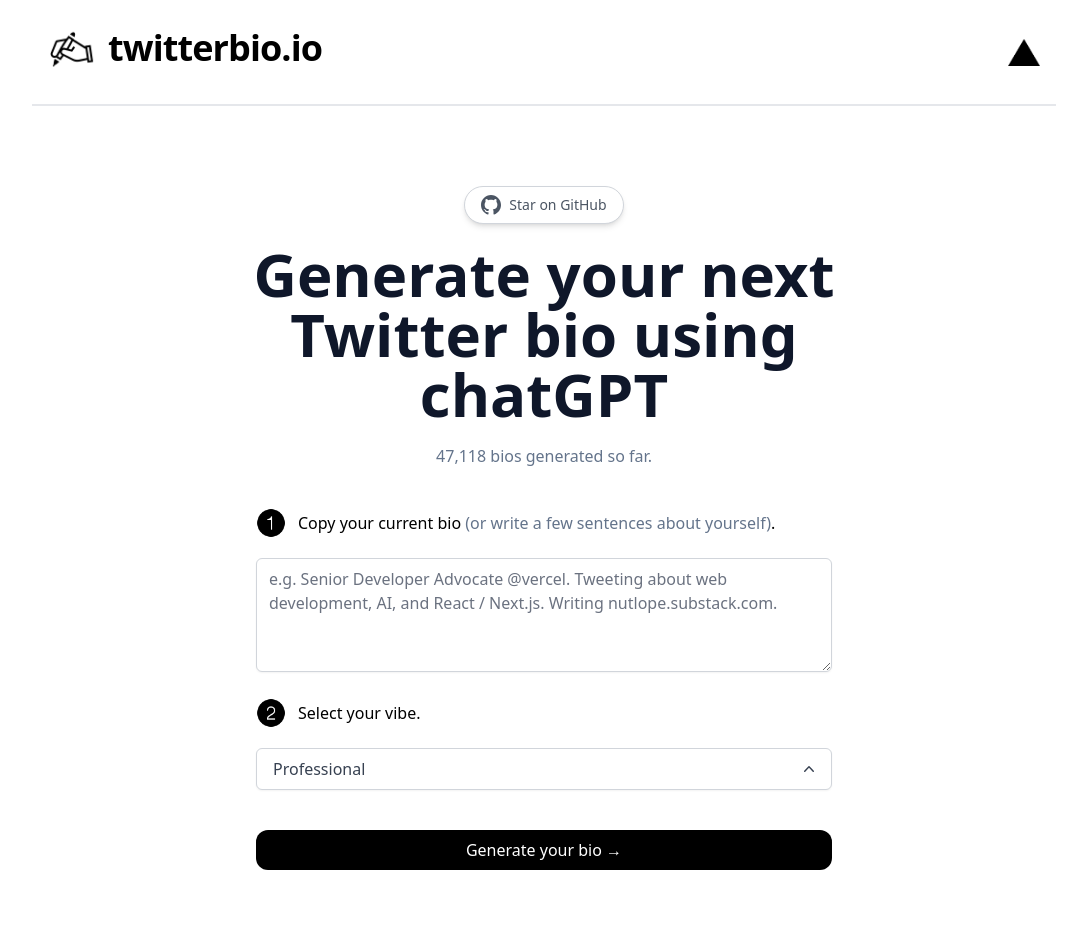
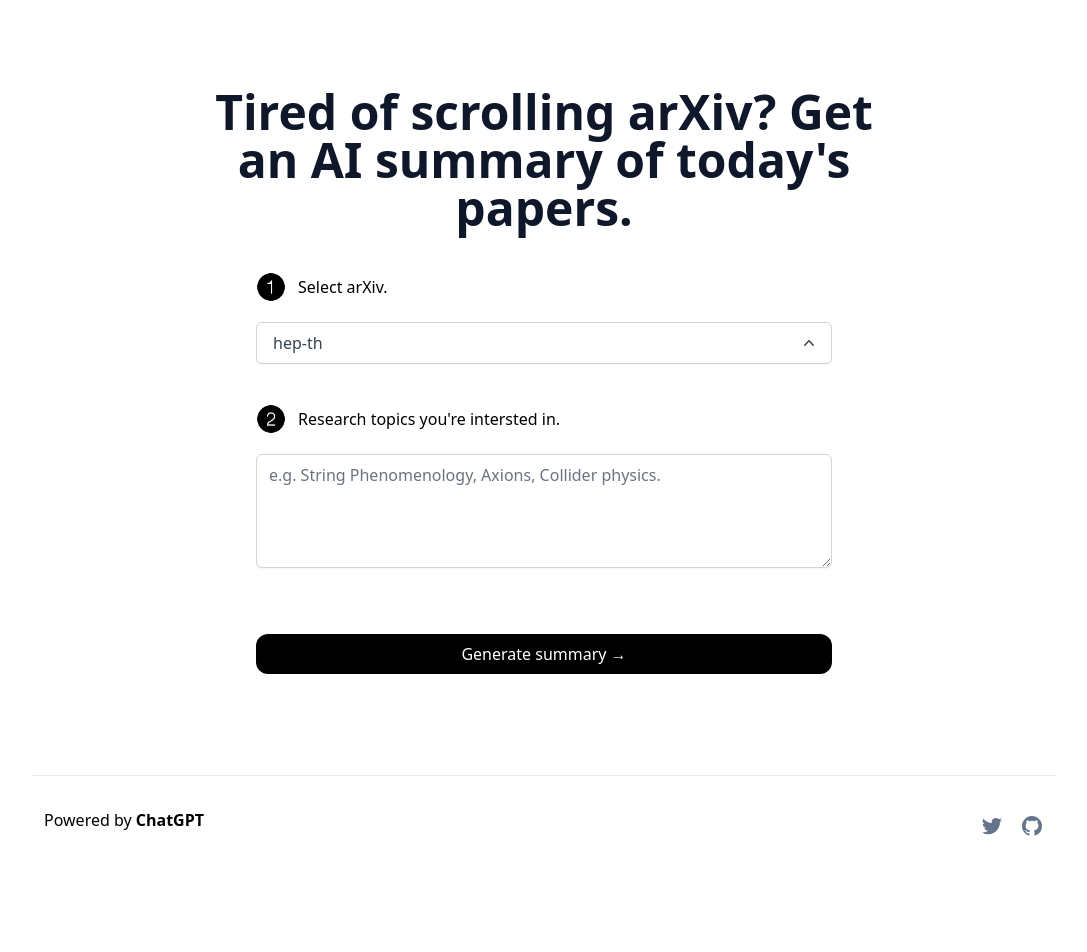
Before and after one commit to stefandriol/AbstractAI, a Next.js app: page / in a window 1280 px wide. Shown: the top 952 px of the page, without its empty margins (96-1183 px from the left). After the commit the page ends 863 px from the top, so only its background shows below. Built offline with nearby package versions, Linux system fonts and the light colour scheme.

Commit message:
customized UI to arxiv summary

```diff
--- a/app/page.tsx
+++ b/app/page.tsx
@@ -11,7 +11,7 @@ import { useChat } from 'ai/react';
 
 export default function Page() {
   const [bio, setBio] = useState('');
-  const [vibe, setVibe] = useState<VibeType>('Professional');
+  const [vibe, setVibe] = useState<VibeType>('hep-th');
   const bioRef = useRef<null | HTMLDivElement>(null);
 
   const scrollToBios = () => {
@@ -41,36 +41,28 @@ export default function Page() {
 
   return (
     <div className="flex max-w-5xl mx-auto flex-col items-center justify-center py-2 min-h-screen">
-      <Header />
       <main className="flex flex-1 w-full flex-col items-center justify-center text-center px-4 mt-12 sm:mt-20">
-        <a
-          className="flex max-w-fit items-center justify-center space-x-2 rounded-full border border-gray-300 bg-white px-4 py-2 text-sm text-gray-600 shadow-md transition-colors hover:bg-gray-100 mb-5"
-          href="https://github.com/Nutlope/twitterbio"
-          target="_blank"
-          rel="noopener noreferrer"
-        >
-          <Github />
-          <p>Star on GitHub</p>
-        </a>
-        <h1 className="sm:text-6xl text-4xl max-w-[708px] font-bold text-slate-900">
-          Generate your next Twitter bio using chatGPT
+        <h1 className="sm:text-5xl text-3xl max-w-[708px] font-bold text-slate-900 mb-10">
+          Tired of scrolling arXiv? Get an AI summary of today's papers.
         </h1>
-        <p className="text-slate-500 mt-5">47,118 bios generated so far.</p>
         <form className="max-w-xl w-full" onSubmit={onSubmit}>
+          <div className="flex mb-5 items-center space-x-3">
+            <Image src="/1-black.png" width={30} height={30} alt="1 icon" />
+            <p className="text-left font-medium">Select arXiv.</p>
+          </div>
+          <div className="block">
+            <DropDown vibe={vibe} setVibe={(newVibe) => setVibe(newVibe)} />
+          </div>
           <div className="flex mt-10 items-center space-x-3">
             <Image
-              src="/1-black.png"
+              src="/2-black.png"
               width={30}
               height={30}
               alt="1 icon"
               className="mb-5 sm:mb-0"
             />
             <p className="text-left font-medium">
-              Copy your current bio{' '}
-              <span className="text-slate-500">
-                (or write a few sentences about yourself)
-              </span>
-              .
+              Research topics you're intersted in.
             </p>
           </div>
           <textarea
@@ -79,23 +71,16 @@ export default function Page() {
             rows={4}
             className="w-full rounded-md border-gray-300 shadow-sm focus:border-black focus:ring-black my-5"
             placeholder={
-              'e.g. Senior Developer Advocate @vercel. Tweeting about web development, AI, and React / Next.js. Writing nutlope.substack.com.'
+              'e.g. String Phenomenology, Axions, Collider physics.'
             }
           />
-          <div className="flex mb-5 items-center space-x-3">
-            <Image src="/2-black.png" width={30} height={30} alt="1 icon" />
-            <p className="text-left font-medium">Select your vibe.</p>
-          </div>
-          <div className="block">
-            <DropDown vibe={vibe} setVibe={(newVibe) => setVibe(newVibe)} />
-          </div>
 
           {!isLoading && (
             <button
               className="bg-black rounded-xl text-white font-medium px-4 py-2 sm:mt-10 mt-8 hover:bg-black/80 w-full"
               type="submit"
             >
-              Generate your bio &rarr;
+              Generate summary &rarr;
             </button>
           )}
           {isLoading && (
--- a/components/DropDown.tsx
+++ b/components/DropDown.tsx
@@ -10,14 +10,14 @@ function classNames(...classes: string[]) {
   return classes.filter(Boolean).join(" ");
 }
 
-export type VibeType = "Professional" | "Casual" | "Funny";
+export type VibeType = "hep-th" | "hep-ph" | "gr-qc";
 
 interface DropDownProps {
   vibe: VibeType;
   setVibe: (vibe: VibeType) => void;
 }
 
-let vibes: VibeType[] = ["Professional", "Casual", "Funny"];
+let vibes: VibeType[] = ["hep-th", "hep-ph", "gr-qc"];
 
 export default function DropDown({ vibe, setVibe }: DropDownProps) {
   return (
--- a/components/Footer.tsx
+++ b/components/Footer.tsx
@@ -11,14 +11,6 @@ export default function Footer() {
           className="font-bold hover:underline transition underline-offset-2"
         >
           ChatGPT{' '}
-        </a>
-        and{' '}
-        <a
-          href="https://sdk.vercel.ai/docs"
-          target="_blank"
-          className="font-bold hover:underline transition underline-offset-2"
-        >
-          Vercel AI SDK
         </a>
       </div>
       <div className="flex space-x-4 pb-4 sm:pb-0">
```
Also changed, not shown: 1 other file (tests, documents, lock files or other folders).
